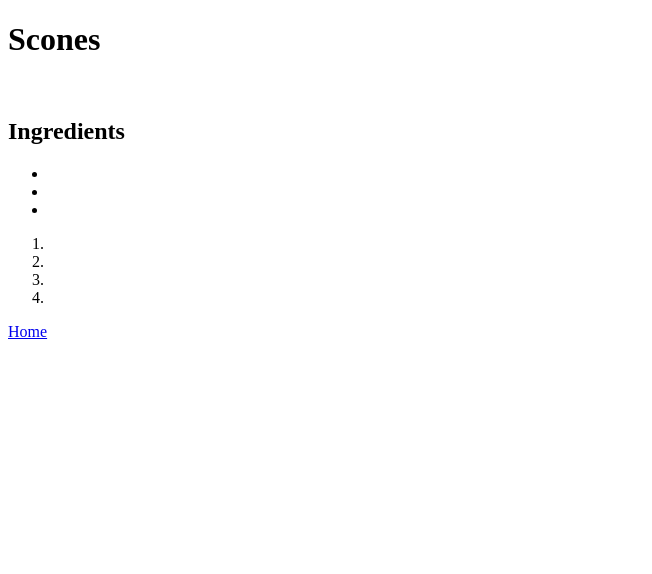
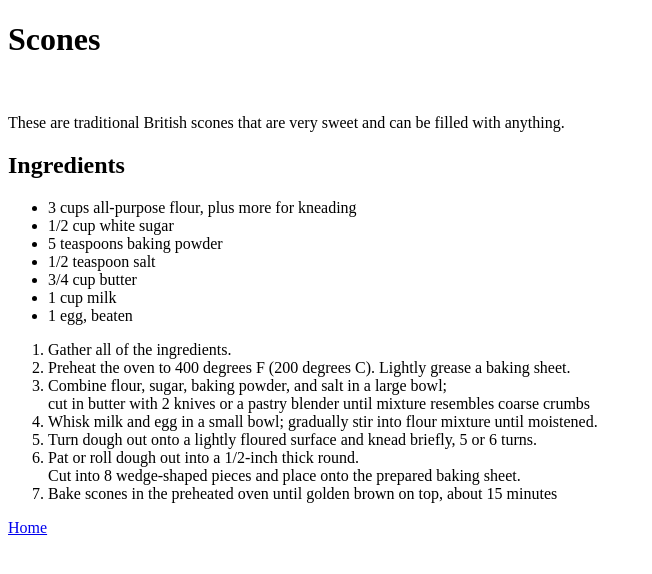
Before and after one commit to Burninator27/odin-recipes, a plain HTML site: page recipes/scones.html in a window 1280 px wide. Shown: the whole page, without its empty margins (0-652 px from the left). Drawn offline with Linux system fonts and the light colour scheme.

Commit message:
I have completed recipe page #2.

```diff
--- a/recipes/scones.html
+++ b/recipes/scones.html
@@ -11,21 +11,28 @@
 
         <img src="" width="" height="" alt="">
 
-        <p></p>
+        <p>These are traditional British scones that are very sweet and can be filled with anything.</p>
 
         <h2>Ingredients</h2>
 
         <ul>
-            <li></li>
-            <li></li>
-            <li></li>
+            <li>3 cups all-purpose flour, plus more for kneading</li>
+            <li>1/2 cup white sugar</li>
+            <li>5 teaspoons baking powder</li>
+            <li>1/2 teaspoon salt</li>
+            <li>3/4 cup butter</li>
+            <li>1 cup milk</li>
+            <li>1 egg, beaten</li>
         </ul>
 
         <ol>
-            <li></li>
-            <li></li>
-            <li></li>
-            <li></li>
+            <li>Gather all of the ingredients.</li>
+            <li>Preheat the oven to 400 degrees F (200 degrees C). Lightly grease a baking sheet.</li>
+            <li>Combine flour, sugar, baking powder, and salt in a large bowl; <br> cut in butter with 2 knives or a pastry blender until mixture resembles coarse crumbs</li>
+            <li>Whisk milk and egg in a small bowl; gradually stir into flour mixture until moistened.</li>
+            <li>Turn dough out onto a lightly floured surface and knead briefly, 5 or 6 turns.</li>
+            <li>Pat or roll dough out into a 1/2-inch thick round. <br> Cut into 8 wedge-shaped pieces and place onto the prepared baking sheet.</li>
+            <li>Bake scones in the preheated oven until golden brown on top, about 15 minutes</li>
         </ol>
 
         <a href="../index.html">Home</a>
```
